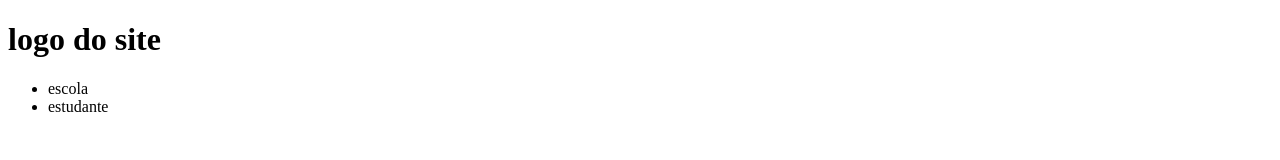
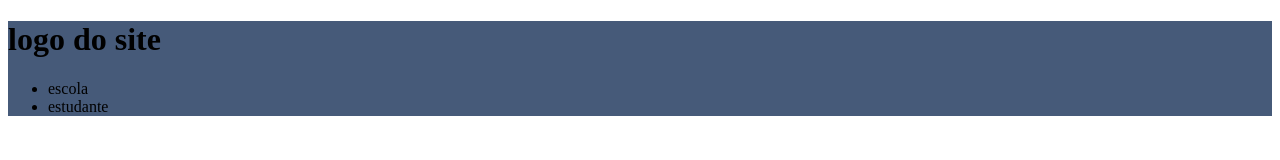
Before and after one commit to krisperego/Forma-o-em-acao-2023, a plain HTML site: page index.html in a window 1280 px wide. Drawn offline with Linux system fonts and the light colour scheme.

Commit message:
criação

```diff
--- a/style.css
+++ b/style.css
@@ -1,3 +1,3 @@
-body {
-    background color: #424E61
+header {
+    background-color: #465a79;
 }
```
